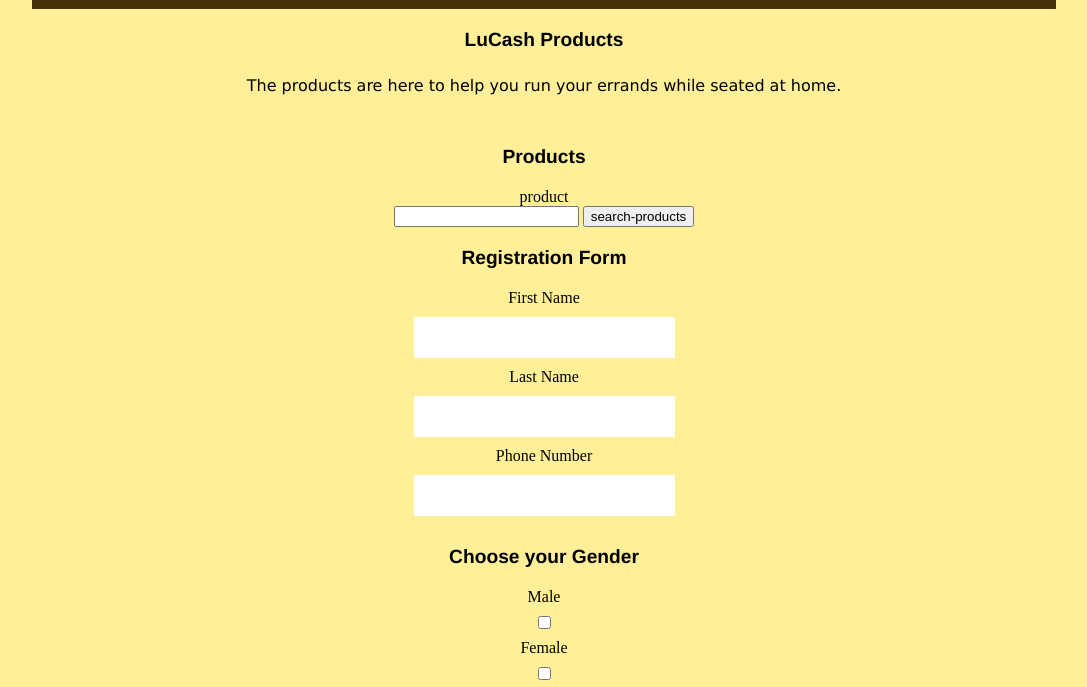
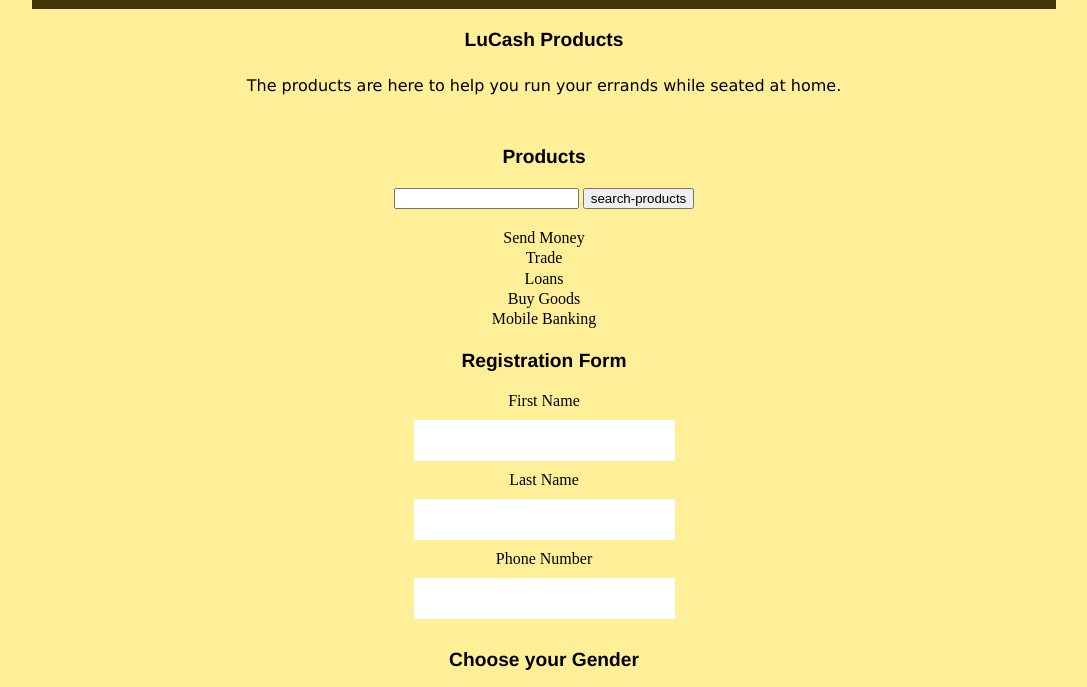
Before and after one commit to WANGECIKARIUKI/Lucy-Project, a website: page index.html in a window 1280 px wide. Shown: the part 98-785 px from the top of the page, without its empty margins (96-1183 px from the left). Drawn offline with Linux system fonts and the light colour scheme.

Commit message:
Update index.html

```diff
--- a/index.html
+++ b/index.html
@@ -21,17 +21,16 @@
     <section class = "Products">
         <div id = "search-product">
         <h2>Products</h2>
-        <label for="product">product</label><br>
         <input type = "text" id="products" placeholder= "">
         <button id ="searchProducts">search-products</button>
 
-        <datalist id="products">
+        <optgroup id="productst">
             <option value = "Send Money">Send Money</option>
             <option value = "Trade" >Trade</option>
             <option value = "Loans" >Loans</option>
             <option value = "Buy Goods" >Buy Goods</option>
             <option value = "Mobile Banking" >Mobile Banking</option>
-        </datalist>
+        </optgroup>
 
         </div>
     </section>
```
